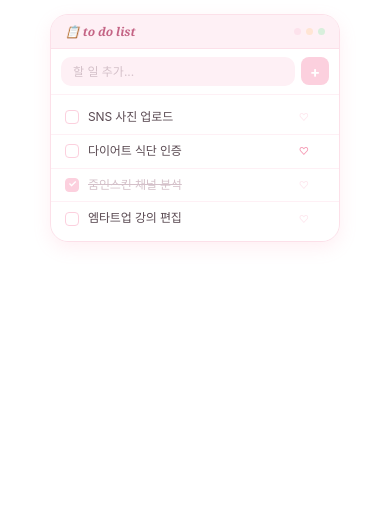
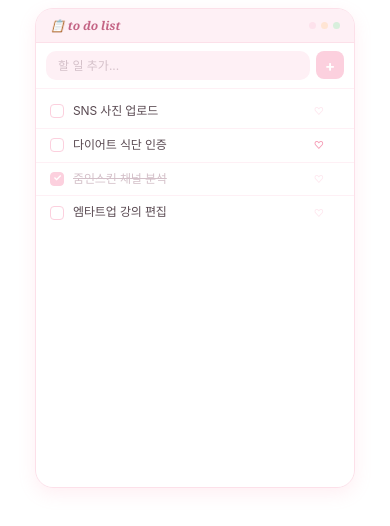
Before and after one commit to twinkleek/memo-os, a website: page widget-todolist.html in a window 390 px wide. Drawn offline with Linux system fonts and the light colour scheme.

Commit message:
Make widgets responsive: fill iframe with proper aspect ratios

```diff
--- a/widget-todolist.html
+++ b/widget-todolist.html
@@ -6,15 +6,21 @@
 <title>MEMO OS · To-do</title>
 <link rel="stylesheet" href="styles.css">
 <style>
+  html, body { margin: 0; height: 100%; }
   body {
     display: flex;
     justify-content: center;
-    padding: 14px;
+    align-items: flex-start;
+    padding: 8px;
     background: transparent;
   }
   .todo-card {
     width: 100%;
-    max-width: 290px;
+    max-width: 320px;
+    height: calc(100vh - 16px);
+    max-height: 480px;
+    display: flex;
+    flex-direction: column;
     background: linear-gradient(180deg, #fffafc, #fef0f5);
     border: 1px solid #fce0e9;
     border-radius: 18px;
@@ -63,7 +69,8 @@
   .todo-input button:hover { background: #f599b3; }
   .todo-list {
     padding: 6px 0;
-    max-height: 320px;
+    flex: 1;
+    min-height: 0;
     overflow-y: auto;
     background: #ffffff;
   }
```
Also changed, not shown: widget-calendar.html (+4 -2 lines), widget-chat.html (+5 -3 lines), widget-clock.html (+13 -5 lines), widget-dday.html (+4 -2 lines), widget-goal.html (+4 -2 lines), widget-pinned.html (+7 -3 lines), widget-quick.html (+3 -2 lines).
